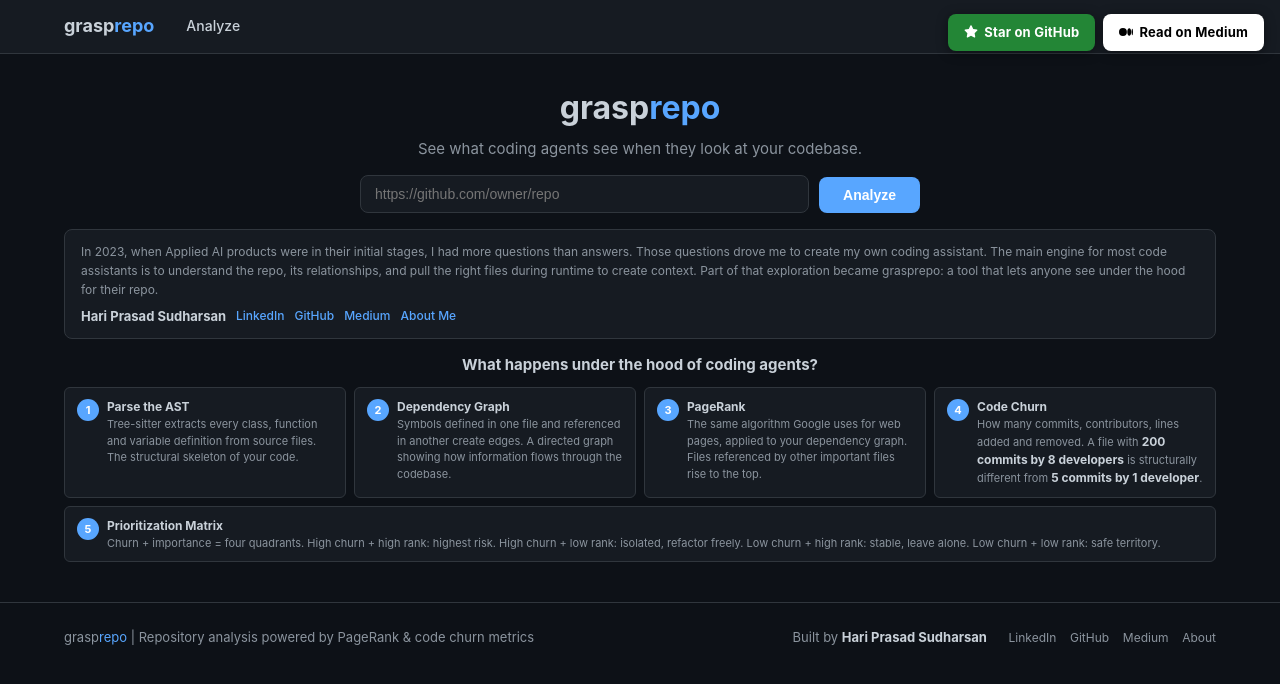
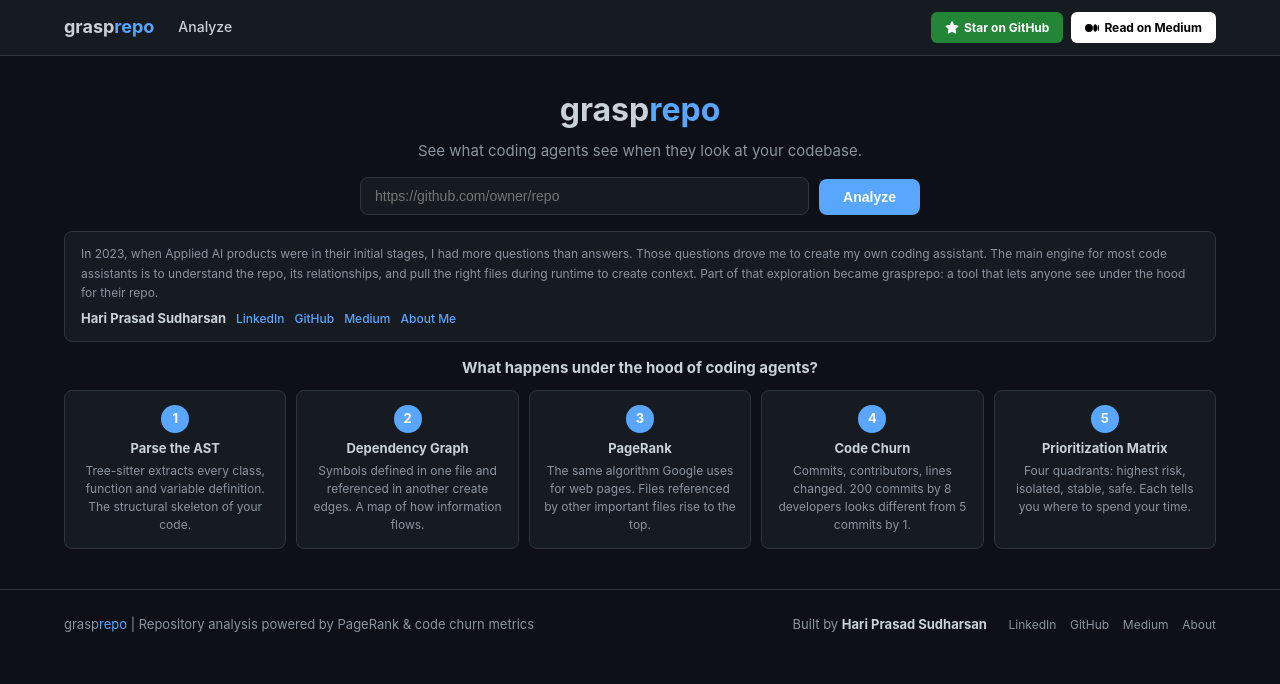
Before and after one commit to brettleehari/grasprepo, a FastAPI app: page / in a window 1280 px wide. Shown: the top 684 px of the page. Run offline with FastAPI, Linux system fonts and the light colour scheme; some libraries are stand-ins or nearby versions.

Commit message:
Move Star/Medium CTAs into nav bar, pipeline steps as 5 equal boxes
- CTAs now in the sticky nav bar top-right, always visible on scroll
- Removed floating div approach that was invisible on some browsers
- Pipeline steps: 5 equal centered boxes in a row, not a list
- Shorter text in each box for single viewport fit

Co-Authored-By: Claude Opus 4.6 (1M context) <noreply@anthropic.com>

```diff
--- a/web/static/style.css
+++ b/web/static/style.css
@@ -35,7 +35,7 @@ nav {
     top: 0;
     z-index: 100;
 }
-nav .container { display: flex; align-items: center; gap: 32px; }
+nav .container { display: flex; align-items: center; gap: 24px; }
 nav .brand { font-size: 18px; font-weight: 700; color: var(--text); }
 nav .brand span { color: var(--accent); }
 nav .links { display: flex; gap: 20px; }
@@ -395,87 +395,71 @@ tr.highlight td:first-child .rank-badge { background: var(--green); }
 }
 .modal-cancel:hover { color: var(--text); border-color: var(--text-muted); }
 
-/* Floating CTA — always visible top-right */
-.floating-cta {
-    position: fixed !important;
-    top: 14px !important;
-    right: 16px !important;
-    left: auto !important;
-    bottom: auto !important;
-    z-index: 9999 !important;
+/* Nav CTA buttons (top-right, always visible) */
+.nav-cta {
     display: flex;
     gap: 8px;
     align-items: center;
+    margin-left: auto;
 }
-.fcta-btn {
+.nav-cta-btn {
     display: inline-flex;
     align-items: center;
-    gap: 6px;
-    padding: 8px 16px;
-    border-radius: 8px;
-    font-size: 13px;
+    gap: 5px;
+    padding: 6px 14px;
+    border-radius: 6px;
+    font-size: 12px;
     font-weight: 700;
     text-decoration: none !important;
-    transition: transform 0.15s, box-shadow 0.15s;
-    box-shadow: 0 2px 12px rgba(0, 0, 0, 0.4);
     white-space: nowrap;
-    letter-spacing: 0.2px;
+    transition: opacity 0.15s;
 }
-.fcta-btn:hover {
-    transform: translateY(-2px);
-    box-shadow: 0 6px 20px rgba(0, 0, 0, 0.5);
-    text-decoration: none !important;
-    color: inherit;
-}
-.fcta-github { background: #238636; color: #fff !important; }
-.fcta-medium { background: #fff; color: #000 !important; }
+.nav-cta-btn:hover { opacity: 0.85; text-decoration: none !important; }
+.nav-cta-github { background: #238636; color: #fff !important; }
+.nav-cta-medium { background: #fff; color: #000 !important; }
 
-@media (max-width: 640px) {
-    .floating-cta {
-        top: auto !important;
-        bottom: 16px !important;
-        right: 16px !important;
-        flex-direction: column;
-    }
+@media (max-width: 600px) {
+    .nav-cta-btn span { display: none; }
+    .nav-cta-btn { padding: 6px 8px; }
 }
 
-/* Pipeline grid (compact) */
+/* Pipeline boxes */
 .pipeline-grid {
     display: grid;
-    grid-template-columns: repeat(4, 1fr);
-    gap: 8px;
+    grid-template-columns: repeat(5, 1fr);
+    gap: 10px;
     margin-bottom: 10px;
 }
 .pipe-card {
     background: var(--surface);
     border: 1px solid var(--border);
-    border-radius: 6px;
-    padding: 10px 12px;
-    font-size: 11px;
+    border-radius: 8px;
+    padding: 14px;
+    font-size: 12px;
     line-height: 1.5;
     color: var(--text-muted);
-    display: flex;
-    gap: 8px;
-    align-items: flex-start;
+    text-align: center;
+    transition: border-color 0.2s;
 }
-.pipe-card strong { color: var(--text); font-size: 12px; }
-.pipe-card-wide { grid-column: span 4; }
+.pipe-card:hover { border-color: var(--accent); }
+.pipe-card strong { color: var(--text); font-size: 13px; display: block; margin: 6px 0 4px; }
+.pipe-card-wide { grid-column: span 1; }
 .pipe-num {
-    flex-shrink: 0;
-    width: 22px; height: 22px;
+    width: 28px; height: 28px;
     background: var(--accent);
     color: #fff;
     border-radius: 50%;
-    display: flex;
+    display: inline-flex;
     align-items: center;
     justify-content: center;
     font-weight: 700;
-    font-size: 11px;
-    margin-top: 1px;
+    font-size: 13px;
 }
-@media (max-width: 768px) {
+@media (max-width: 900px) {
+    .pipeline-grid { grid-template-columns: repeat(3, 1fr); }
+}
+@media (max-width: 600px) {
     .pipeline-grid { grid-template-columns: 1fr 1fr; }
-    .pipe-card-wide { grid-column: span 2; }
 }
 
 /* AST tree */
--- a/web/templates/base.html
+++ b/web/templates/base.html
@@ -13,6 +13,16 @@
             <a href="/" class="brand">grasp<span>repo</span></a>
             <div class="links">
                 <a href="/" {% if active == 'home' %}class="active"{% endif %}>Analyze</a>
+            </div>
+            <div class="nav-cta">
+                <a href="https://github.com/brettleehari/grasprepo" target="_blank" class="nav-cta-btn nav-cta-github">
+                    <svg viewBox="0 0 16 16" width="14" height="14" fill="currentColor"><path d="M8 .25a.75.75 0 0 1 .673.418l1.882 3.815 4.21.612a.75.75 0 0 1 .416 1.279l-3.046 2.97.719 4.192a.75.75 0 0 1-1.088.791L8 12.347l-3.766 1.98a.75.75 0 0 1-1.088-.79l.72-4.194L.818 6.374a.75.75 0 0 1 .416-1.28l4.21-.611L7.327.668A.75.75 0 0 1 8 .25z"/></svg>
+                    Star on GitHub
+                </a>
+                <a href="https://medium.com/@brettleehari/how-will-you-design-a-code-assist-8cbc085a08cd" target="_blank" class="nav-cta-btn nav-cta-medium">
+                    <svg viewBox="0 0 24 24" width="14" height="14" fill="currentColor"><path d="M13.54 12a6.8 6.8 0 01-6.77 6.82A6.8 6.8 0 010 12a6.8 6.8 0 016.77-6.82A6.8 6.8 0 0113.54 12zm7.42 0c0 3.54-1.51 6.42-3.38 6.42-1.87 0-3.39-2.88-3.39-6.42s1.52-6.42 3.39-6.42 3.38 2.88 3.38 6.42M24 12c0 3.17-.53 5.75-1.19 5.75-.66 0-1.19-2.58-1.19-5.75s.53-5.75 1.19-5.75C23.47 6.25 24 8.83 24 12z"/></svg>
+                    Read on Medium
+                </a>
             </div>
         </div>
     </nav>
@@ -40,18 +50,6 @@
         </div>
     </footer>
 
-    <!-- Floating CTA -->
-    <div class="floating-cta">
-        <a href="https://github.com/brettleehari/grasprepo" target="_blank" class="fcta-btn fcta-github" title="Star on GitHub">
-            <svg viewBox="0 0 16 16" width="14" height="14" fill="currentColor"><path d="M8 .25a.75.75 0 0 1 .673.418l1.882 3.815 4.21.612a.75.75 0 0 1 .416 1.279l-3.046 2.97.719 4.192a.75.75 0 0 1-1.088.791L8 12.347l-3.766 1.98a.75.75 0 0 1-1.088-.79l.72-4.194L.818 6.374a.75.75 0 0 1 .416-1.28l4.21-.611L7.327.668A.75.75 0 0 1 8 .25z"/></svg>
-            Star on GitHub
-        </a>
-        <a href="https://medium.com/@brettleehari/how-will-you-design-a-code-assist-8cbc085a08cd" target="_blank" class="fcta-btn fcta-medium" title="Read on Medium">
-            <svg viewBox="0 0 24 24" width="14" height="14" fill="currentColor"><path d="M13.54 12a6.8 6.8 0 01-6.77 6.82A6.8 6.8 0 010 12a6.8 6.8 0 016.77-6.82A6.8 6.8 0 0113.54 12zm7.42 0c0 3.54-1.51 6.42-3.38 6.42-1.87 0-3.39-2.88-3.39-6.42s1.52-6.42 3.39-6.42 3.38 2.88 3.38 6.42M24 12c0 3.17-.53 5.75-1.19 5.75-.66 0-1.19-2.58-1.19-5.75s.53-5.75 1.19-5.75C23.47 6.25 24 8.83 24 12z"/></svg>
-            Read on Medium
-        </a>
-    </div>
-
     {% block scripts %}{% endblock %}
 </body>
 </html>
--- a/web/templates/index.html
+++ b/web/templates/index.html
@@ -36,23 +36,28 @@
     <div class="pipeline-grid">
         <div class="pipe-card">
             <div class="pipe-num">1</div>
-            <div><strong>Parse the AST</strong><br>Tree-sitter extracts every class, function and variable definition from source files. The structural skeleton of your code.</div>
+            <strong>Parse the AST</strong>
+            Tree-sitter extracts every class, function and variable definition. The structural skeleton of your code.
         </div>
         <div class="pipe-card">
             <div class="pipe-num">2</div>
-            <div><strong>Dependency Graph</strong><br>Symbols defined in one file and referenced in another create edges. A directed graph showing how information flows through the codebase.</div>
+            <strong>Dependency Graph</strong>
+            Symbols defined in one file and referenced in another create edges. A map of how information flows.
         </div>
         <div class="pipe-card">
             <div class="pipe-num">3</div>
-            <div><strong>PageRank</strong><br>The same algorithm Google uses for web pages, applied to your dependency graph. Files referenced by other important files rise to the top.</div>
+            <strong>PageRank</strong>
+            The same algorithm Google uses for web pages. Files referenced by other important files rise to the top.
         </div>
         <div class="pipe-card">
             <div class="pipe-num">4</div>
-            <div><strong>Code Churn</strong><br>How many commits, contributors, lines added and removed. A file with <strong>200 commits by 8 developers</strong> is structurally different from <strong>5 commits by 1 developer</strong>.</div>
+            <strong>Code Churn</strong>
+            Commits, contributors, lines changed. 200 commits by 8 developers looks different from 5 commits by 1.
         </div>
-        <div class="pipe-card pipe-card-wide">
+        <div class="pipe-card">
             <div class="pipe-num">5</div>
-            <div><strong>Prioritization Matrix</strong><br>Churn + importance = four quadrants. High churn + high rank: highest risk. High churn + low rank: isolated, refactor freely. Low churn + high rank: stable, leave alone. Low churn + low rank: safe territory.</div>
+            <strong>Prioritization Matrix</strong>
+            Four quadrants: highest risk, isolated, stable, safe. Each tells you where to spend your time.
         </div>
     </div>
 </div>
```
